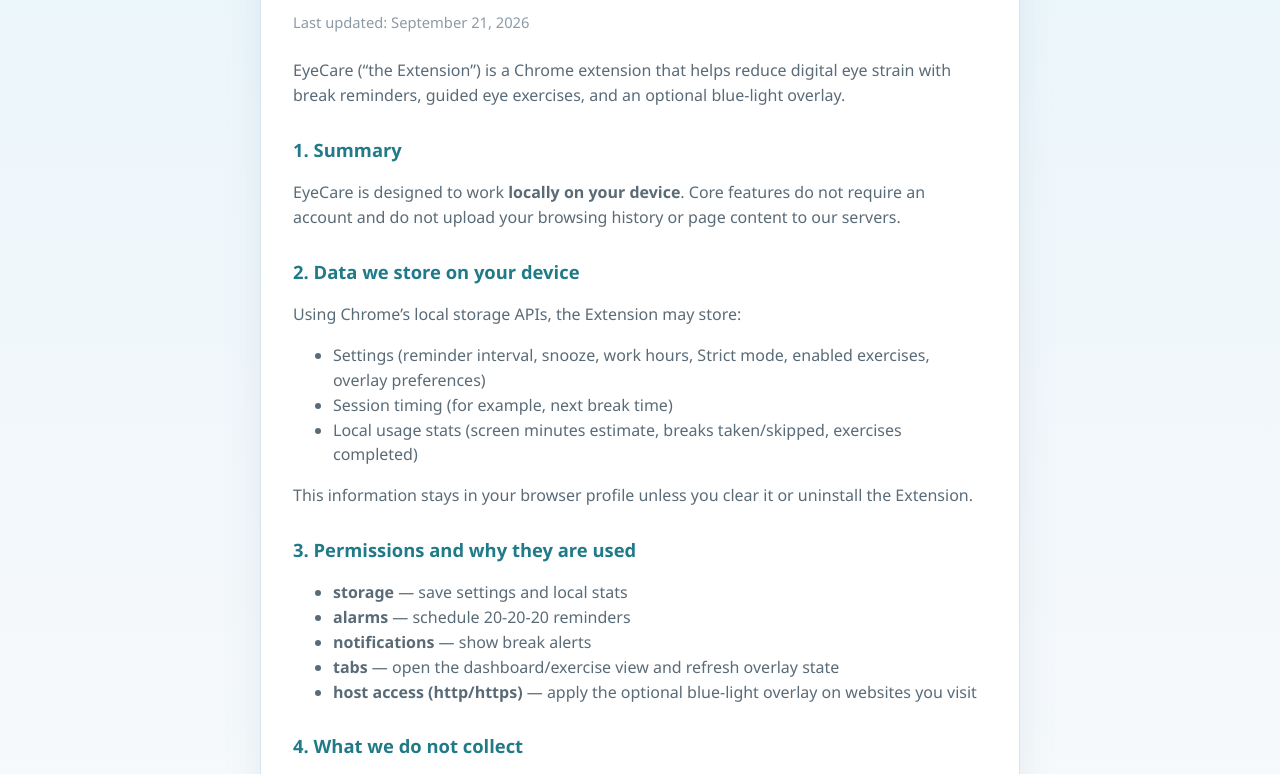
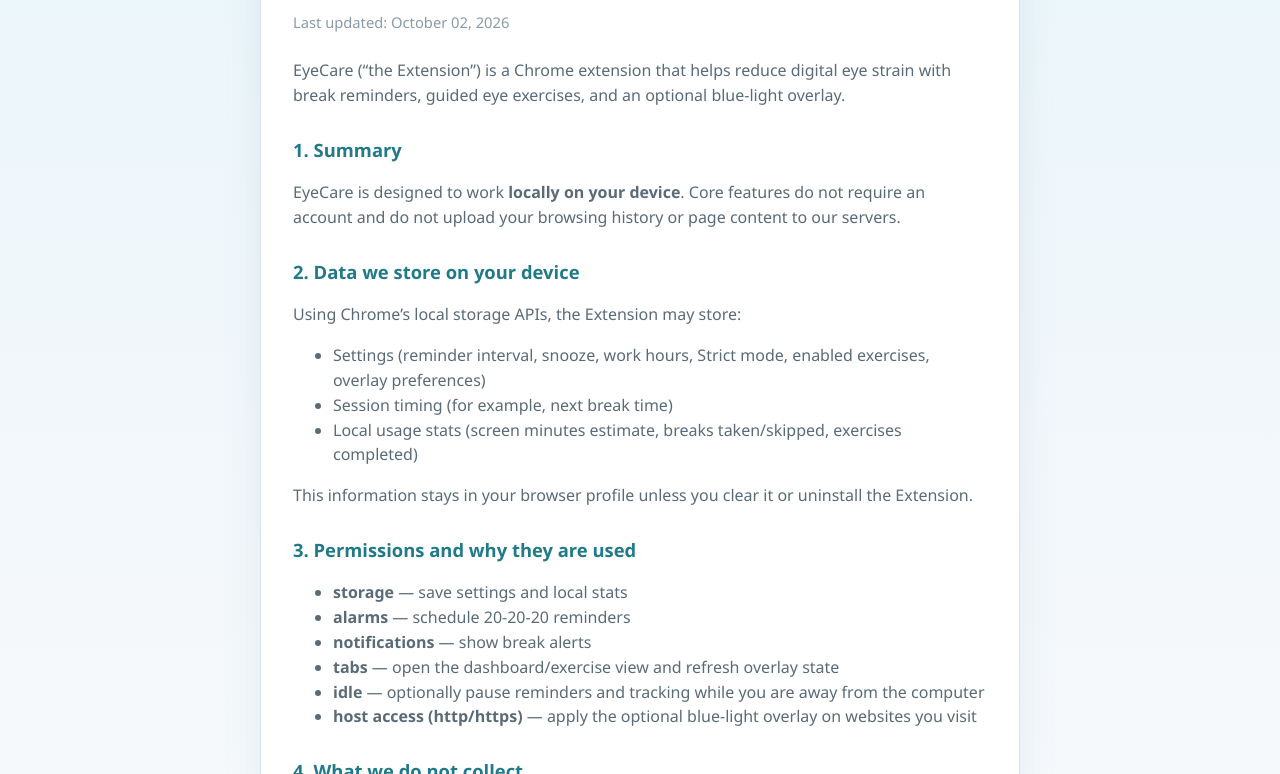
Before and after one commit to sachin2301/eyecare-privacy, a plain HTML site: page index.html in a window 1280 px wide. Shown: the part 114-888 px from the top of the page. Drawn offline with Linux system fonts and the light colour scheme.

Commit message:
Update last updated date and contact email

```diff
--- a/index.html
+++ b/index.html
@@ -41,7 +41,7 @@
   <body>
     <main>
       <h1>EyeCare Privacy Policy</h1>
-      <p class="meta">Last updated: September 21, 2026</p>
+      <p class="meta">Last updated: October 02, 2026</p>
 
       <p>
         EyeCare (“the Extension”) is a Chrome extension that helps reduce digital eye strain with
@@ -69,6 +69,7 @@
         <li><strong>alarms</strong> — schedule 20-20-20 reminders</li>
         <li><strong>notifications</strong> — show break alerts</li>
         <li><strong>tabs</strong> — open the dashboard/exercise view and refresh overlay state</li>
+        <li><strong>idle</strong> — optionally pause reminders and tracking while you are away from the computer</li>
         <li><strong>host access (http/https)</strong> — apply the optional blue-light overlay on websites you visit</li>
       </ul>
 
@@ -106,9 +107,9 @@
       <h2>9. Contact</h2>
       <p>
         Questions about this policy:
-        <a href="mailto:sachin.prajapati.1996@gmail.com">Ping Me !</a>
+        <a href="mailto:sachin.prajapati.1996@gmail.com">sachin.prajapati.1996@gmail.com</a>
       </p>
-      <!-- Before publishing: replace the email above with your real contact address. -->
+
     </main>
   </body>
 </html>
```
